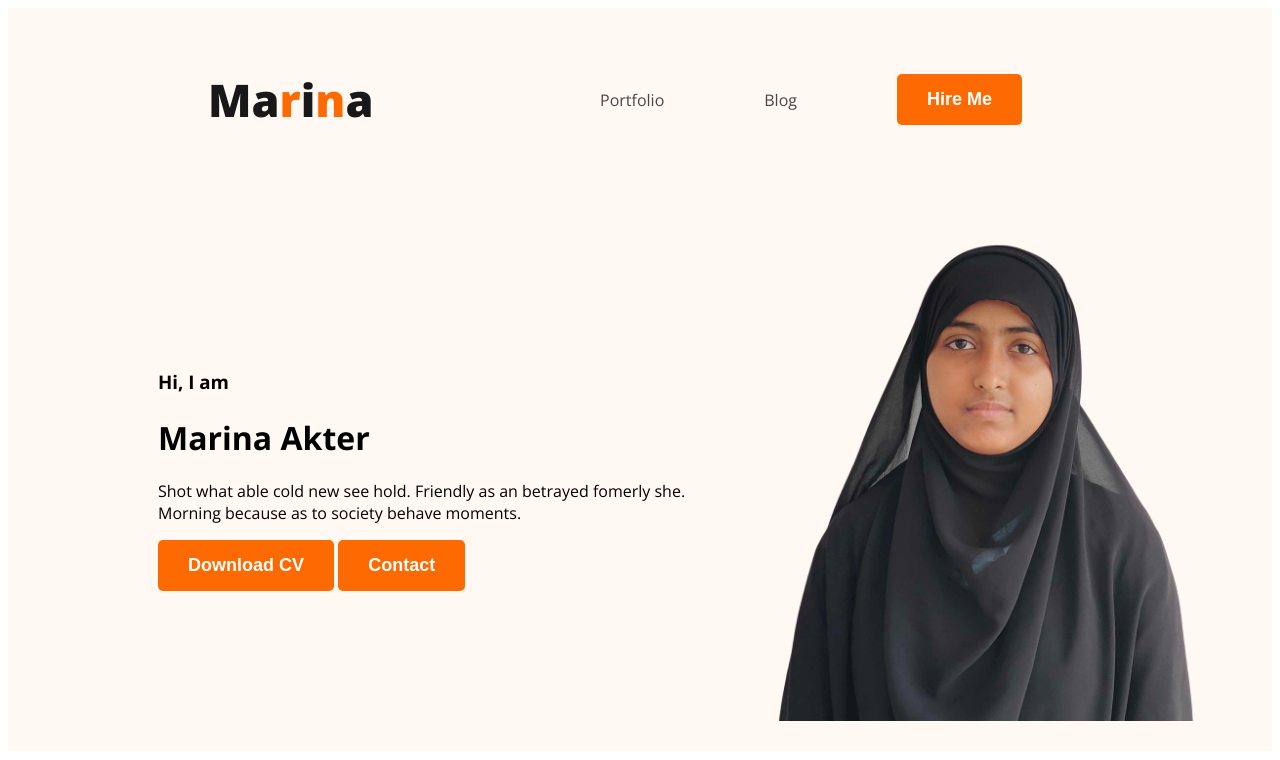
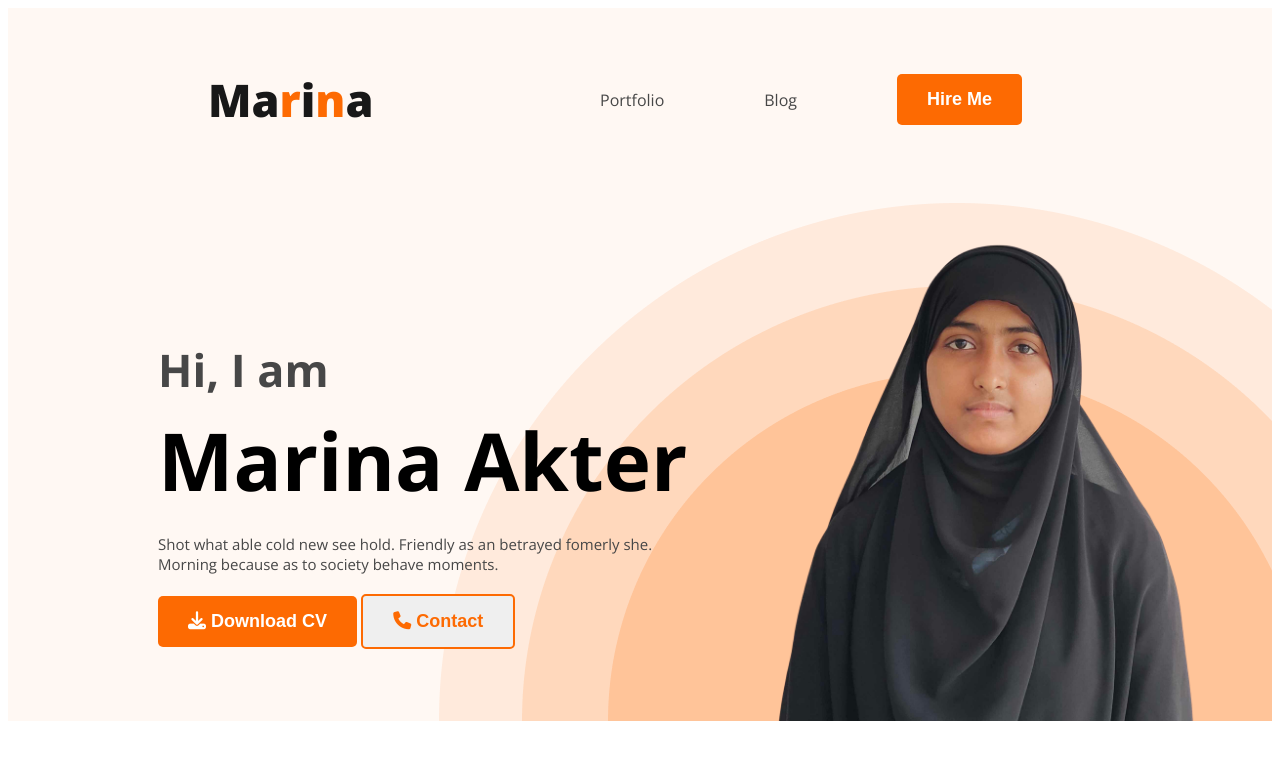
Before and after one commit to marinaakter/developer-portfolio, a plain HTML site: page index.html in a window 1280 px wide. Drawn offline with nearby package versions, Linux system fonts and the light colour scheme.

Commit message:
Update banner and button styles in index.html

```diff
--- a/index.html
+++ b/index.html
@@ -6,6 +6,7 @@
     <link rel="preconnect" href="https://fonts.googleapis.com">
 <link rel="preconnect" href="https://fonts.gstatic.com" crossorigin>
 <link href="https://fonts.googleapis.com/css2?family=Open+Sans:ital,wght@0,300..800;1,300..800&display=swap" rel="stylesheet">
+<script src="https://kit.fontawesome.com/2805b587f6.js" crossorigin="anonymous"></script>
     <link rel="stylesheet" href="styles/portfolio.css">
 </head>
 <body>
@@ -21,9 +22,9 @@
             <div class="banner-content">
                 <h3 class="banner-greeting">Hi, I am</h3>
                 <h1 class="banner-title">Marina Akter</h1>
-                <p>Shot what able cold new see hold. Friendly as an betrayed fomerly she. Morning  because as to society behave moments.</p>
-                <button class="btn-primary">Download CV</button>
-                <button class="btn-primary">Contact</button>
+                <p class="banner-description">Shot what able cold new see hold. Friendly as an betrayed fomerly she.<br> Morning  because as to society behave moments.</p>
+                <button class="btn-primary"><i class="fa-solid fa-download"></i> Download CV</button>
+                <button class="btn-secondary"><i class="fa-solid fa-phone"></i> Contact</button>
             </div>
            <img class="profile-picture" src="images/marina.png" alt="">
         </div>
--- a/styles/portfolio.css
+++ b/styles/portfolio.css
@@ -16,6 +16,25 @@ body{
     font-weight: 700;
     cursor: pointer;
 }
+
+.btn-secondary{
+    border: 2px solid #fd6a02;
+    border-radius: 5px;
+    color: #fd6a02;
+    padding: 15px 30px;
+    font-size: 18px;
+    font-weight: 700;
+    cursor: pointer;
+    transition: all 0.3s ease;
+
+}
+
+.btn-secondary:hover{
+    background: #fd6a02;
+    color: white;
+
+}
+
 /* nav related styles */
 nav {
     display: flex;
@@ -49,15 +68,43 @@ nav a{
 /* header related styles */
 .header{
     background-color: #FFF8F3;
+    background-image: url("../images/header_bg.png");
+    background-repeat: no-repeat;
+    background-position: bottom right;
+
 }
 
 .banner{
-    padding: 30px 30px 30px 150px;
+    padding: 30px 30px 0px 150px;
     display: flex;
     align-items: center;
+    justify-content: space-between;
+}
+
+.banner-content{
+    max-width: 600px;
 }
 
 .banner .profile-picture{
     width: 500px;
+}
+
+.banner-greeting{
+    font-size: 45px;
+    color: #474747;
+    margin-bottom: 0px;
+}
+
+.banner-title{
+    font-size: 80px;
+    font-weight: 700;
+    margin-top: 5px;
+    margin-bottom: 20px;
+}
+
+.banner-description{
+    font-size: 15px;
+    color: #474747;
+    margin-bottom: 20px;
 
 }
```
